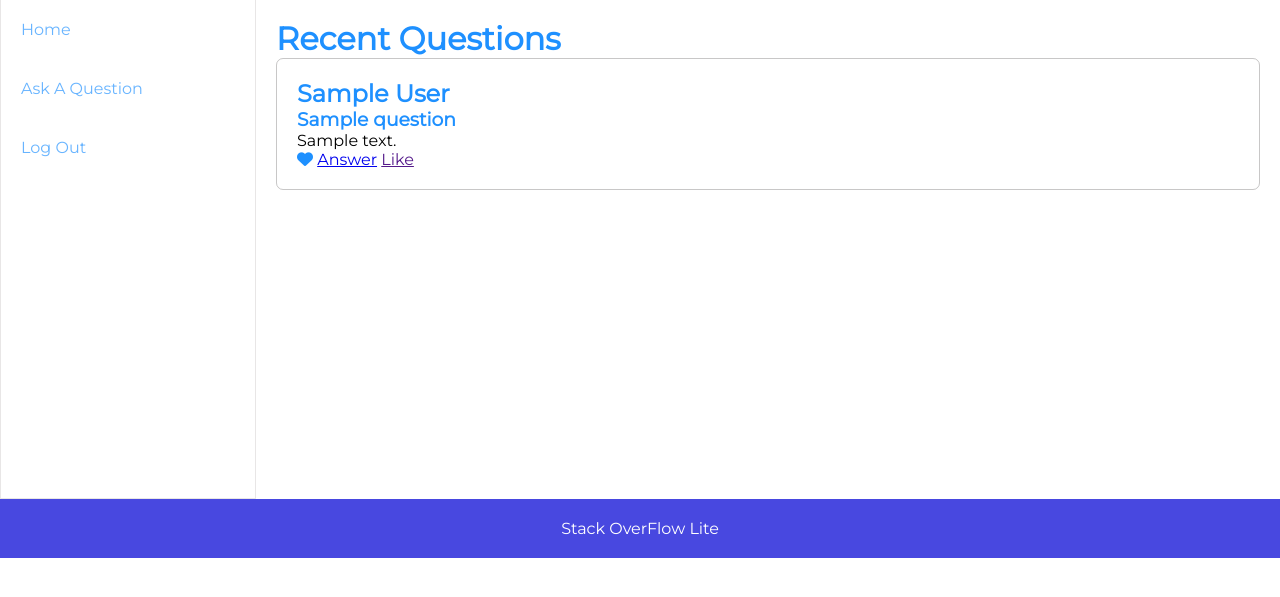
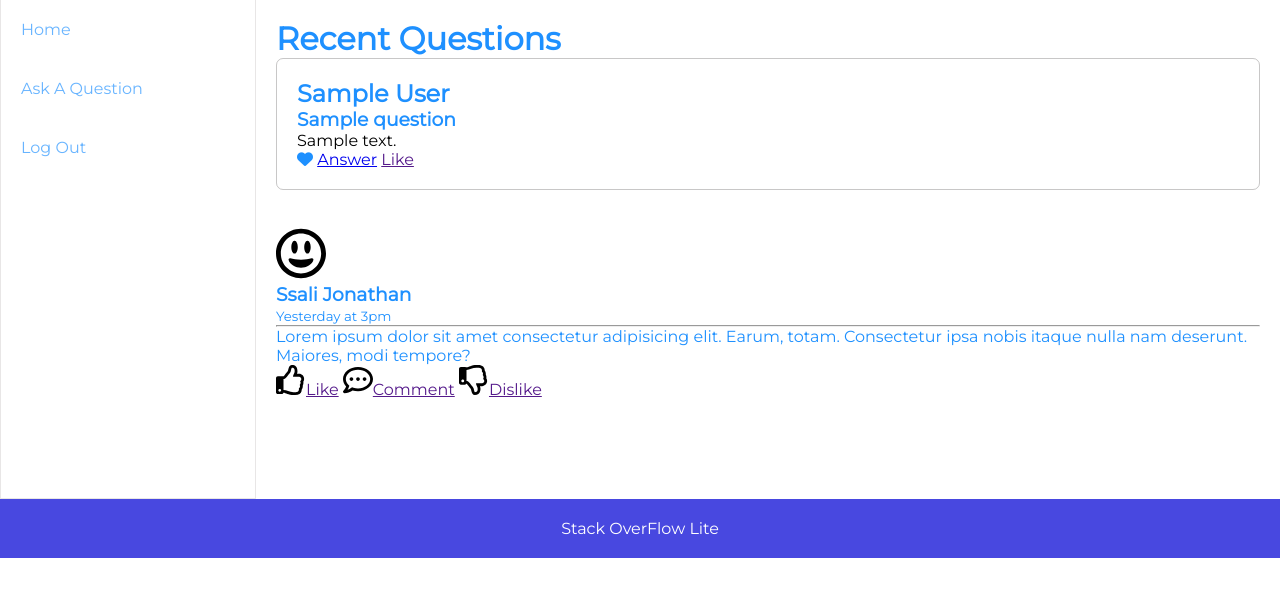
Before and after one commit to jod35/StackOverflow-lite, a Flask app: page /feed in a window 1280 px wide. Shown: the part 117-714 px from the top of the page. Run offline with Flask 2, Linux system fonts and the light colour scheme; tables that the repository leaves empty hold one stand-in row (values such as "Sample post"); some libraries are stand-ins or nearby versions; some web fonts are replaced.

Commit message:
a little front-end adjustment

```diff
--- a/stack/templates/layout.html
+++ b/stack/templates/layout.html
@@ -16,7 +16,7 @@
 </head>
 <body>
     <header>
-       <a href="{{url_for('index')}}"><img src="{{url_for('static',filename='stacklite.png')}}" alt="" srcset="" width="300" ></a>
+       <a href="{{url_for('index')}}"><img src="{{url_for('static',filename='images/stacklite.png')}}" alt="" srcset="" width="300" ></a>
     </header>
 
         {% block body %}
--- a/stack/templates/stackfeed.html
+++ b/stack/templates/stackfeed.html
@@ -22,6 +22,29 @@
                            </div>
                         </div>
                         <br><br>
+                        <div class="status">
+        <div class="status-header">
+            <div class="status-heading">
+                <div class="prof-pic">
+                    <img src="./images/grin-alt.svg" alt="face" width="50">
+                </div>
+            <h3>Ssali Jonathan</h3>
+            </div>
+            <div class="time-posted">
+                <small>Yesterday at 3pm</small>
+            </div>
+        </div>
+        <hr>
+
+        <div class="status-content">
+            <p>Lorem ipsum dolor sit amet consectetur adipisicing elit. Earum, totam. Consectetur ipsa nobis itaque nulla nam deserunt. Maiores, modi tempore?</p>
+        </div>
+        <div class="like-share">
+            <a href=""><img src="{{url_for('static',filename='images/thumbs-up.svg')}}" alt="" width="30">Like</a>
+            <a href=""><img src="./images/comment-dots.svg" alt="" width="30">Comment</a>
+            <a href=""><img src="./images/thumbs-down.svg" alt="" width="30">Dislike</a>
+        </div>
+    </div>
 
                {%endfor%}
              </div>
```
Also changed, not shown: stack/static/images/comment-dots.svg (added), stack/static/images/grin-alt.svg (added), stack/static/images/stacklite.png (renamed from stack/static/stacklite.png), stack/static/images/thumbs-down.svg (added), stack/static/images/thumbs-up.svg (added).
